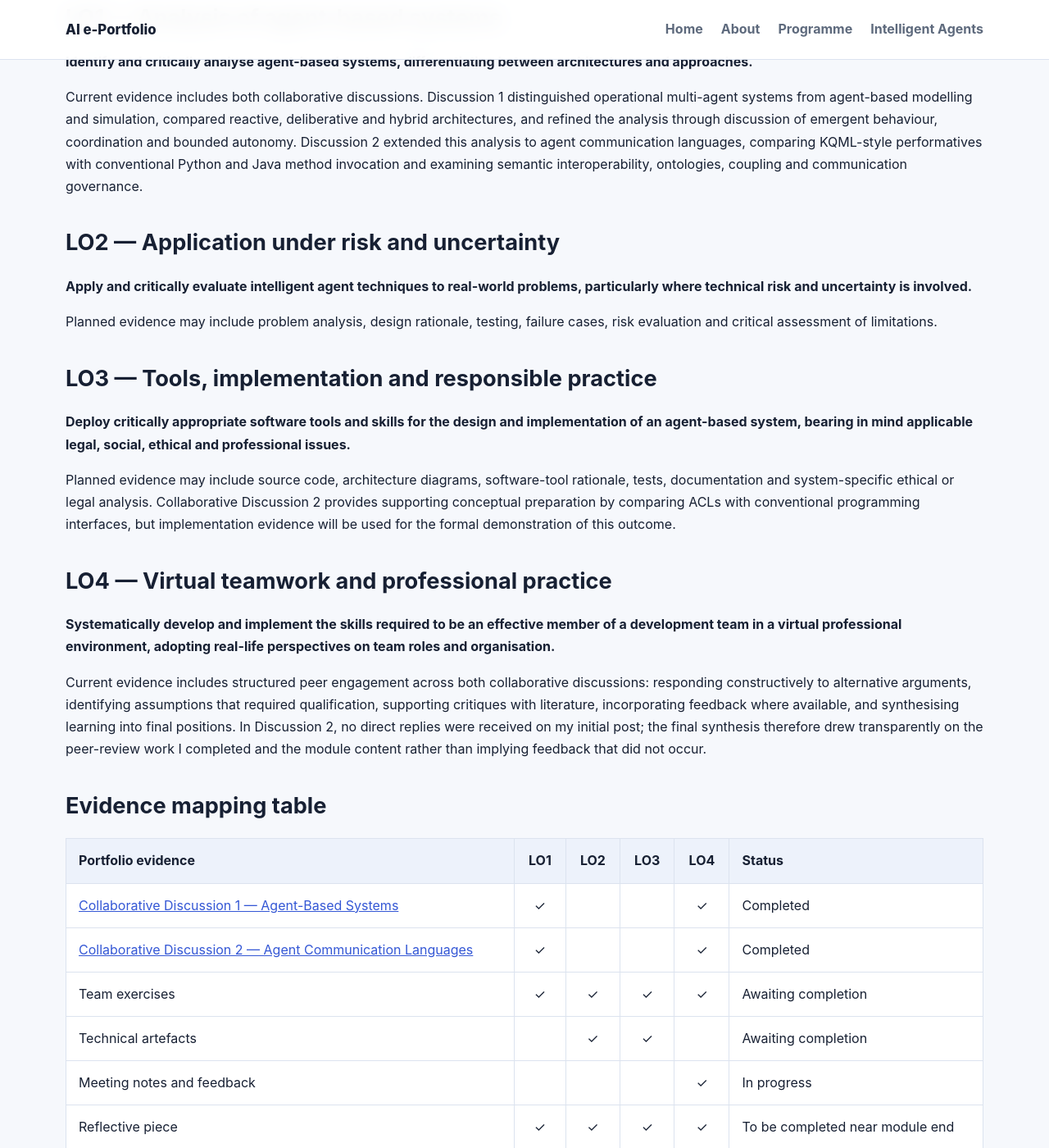
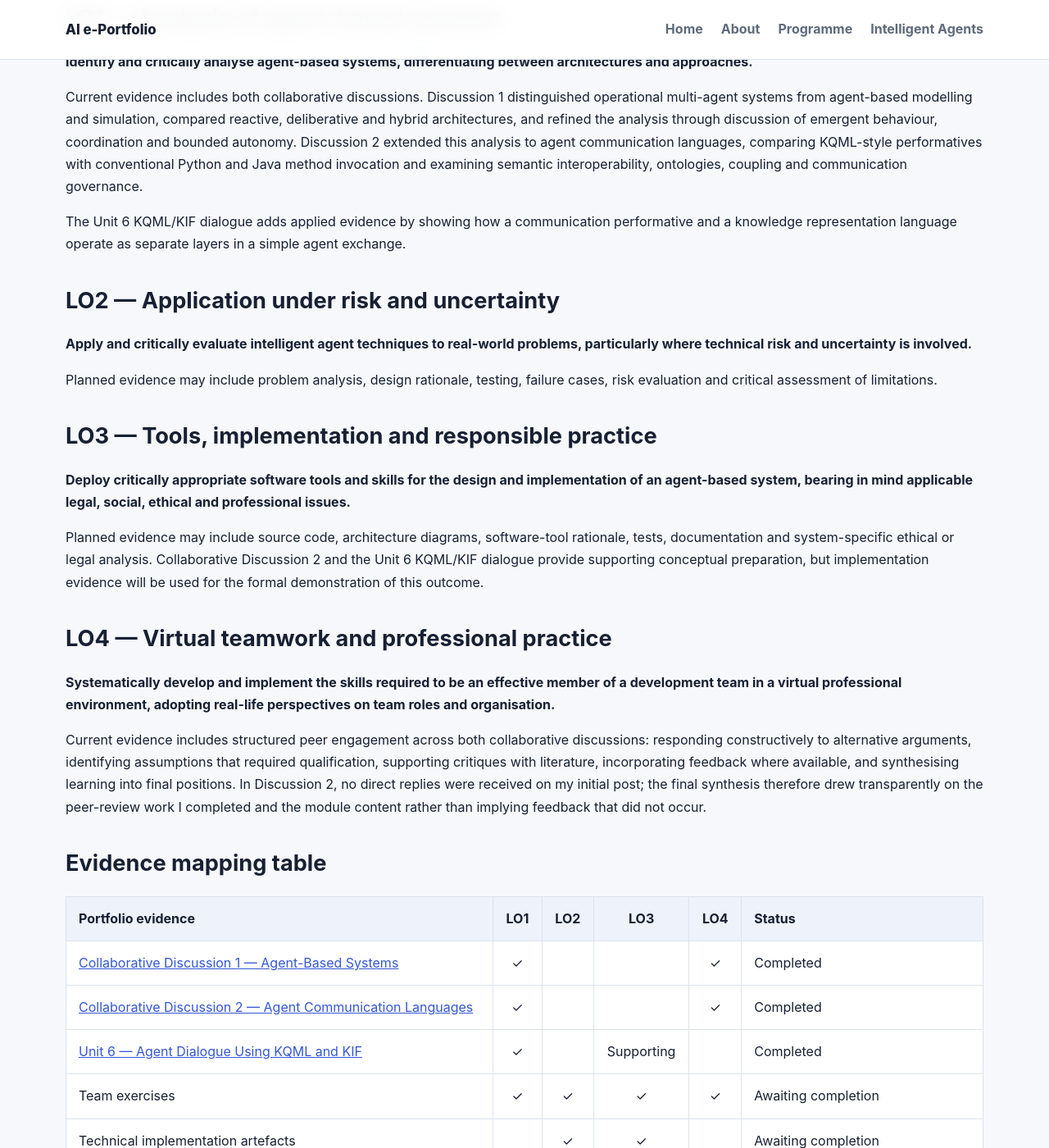
Before and after one commit to Monogios1996/Monogios1996.github.io, a Jekyll site: the page built from modules/intelligent-agents/learning-outcomes.md, in a window 1280 px wide and 1400 px high, scrolled down 297 px. Shown: the whole window at 82% size. Built offline with Jekyll 4.4.1, drawn with Linux system fonts in a browser that asks for light colours.

Commit message:
Map Unit 6 KQML and KIF dialogue to learning outcomes

```diff
--- a/modules/intelligent-agents/learning-outcomes.md
+++ b/modules/intelligent-agents/learning-outcomes.md
@@ -13,6 +13,8 @@ The evidence in this module portfolio is mapped against the following outcomes.
 
 Current evidence includes both collaborative discussions. Discussion 1 distinguished operational multi-agent systems from agent-based modelling and simulation, compared reactive, deliberative and hybrid architectures, and refined the analysis through discussion of emergent behaviour, coordination and bounded autonomy. Discussion 2 extended this analysis to agent communication languages, comparing KQML-style performatives with conventional Python and Java method invocation and examining semantic interoperability, ontologies, coupling and communication governance.
 
+The Unit 6 KQML/KIF dialogue adds applied evidence by showing how a communication performative and a knowledge representation language operate as separate layers in a simple agent exchange.
+
 ## LO2 — Application under risk and uncertainty
 
 **Apply and critically evaluate intelligent agent techniques to real-world problems, particularly where technical risk and uncertainty is involved.**
@@ -23,7 +25,7 @@ Planned evidence may include problem analysis, design rationale, testing, failur
 
 **Deploy critically appropriate software tools and skills for the design and implementation of an agent-based system, bearing in mind applicable legal, social, ethical and professional issues.**
 
-Planned evidence may include source code, architecture diagrams, software-tool rationale, tests, documentation and system-specific ethical or legal analysis. Collaborative Discussion 2 provides supporting conceptual preparation by comparing ACLs with conventional programming interfaces, but implementation evidence will be used for the formal demonstration of this outcome.
+Planned evidence may include source code, architecture diagrams, software-tool rationale, tests, documentation and system-specific ethical or legal analysis. Collaborative Discussion 2 and the Unit 6 KQML/KIF dialogue provide supporting conceptual preparation, but implementation evidence will be used for the formal demonstration of this outcome.
 
 ## LO4 — Virtual teamwork and professional practice
 
@@ -37,7 +39,8 @@ Current evidence includes structured peer engagement across both collaborative d
 |---|:---:|:---:|:---:|:---:|---|
 | [Collaborative Discussion 1 — Agent-Based Systems]({{ '/modules/intelligent-agents/collaborative-discussions/' | relative_url }}) | ✓ |  |  | ✓ | Completed |
 | [Collaborative Discussion 2 — Agent Communication Languages]({{ '/modules/intelligent-agents/collaborative-discussions/' | relative_url }}) | ✓ |  |  | ✓ | Completed |
+| [Unit 6 — Agent Dialogue Using KQML and KIF]({{ '/modules/intelligent-agents/evidence/artefacts/unit-06-agent-dialogue-kqml-kif/' | relative_url }}) | ✓ |  | Supporting |  | Completed |
 | Team exercises | ✓ | ✓ | ✓ | ✓ | Awaiting completion |
-| Technical artefacts |  | ✓ | ✓ |  | Awaiting completion |
+| Technical implementation artefacts |  | ✓ | ✓ |  | Awaiting completion |
 | Meeting notes and feedback |  |  |  | ✓ | In progress |
 | Reflective piece | ✓ | ✓ | ✓ | ✓ | To be completed near module end |
```
